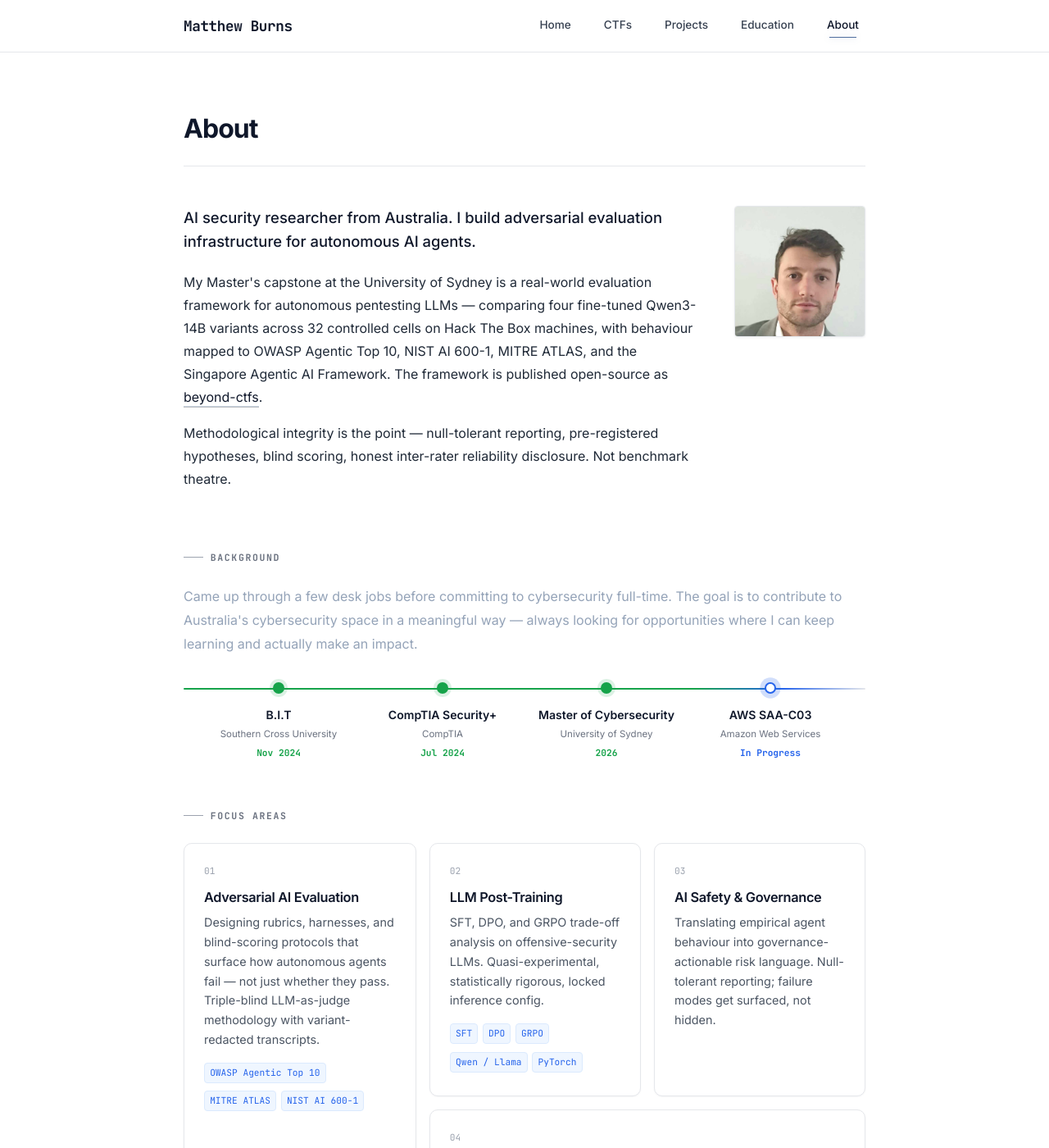
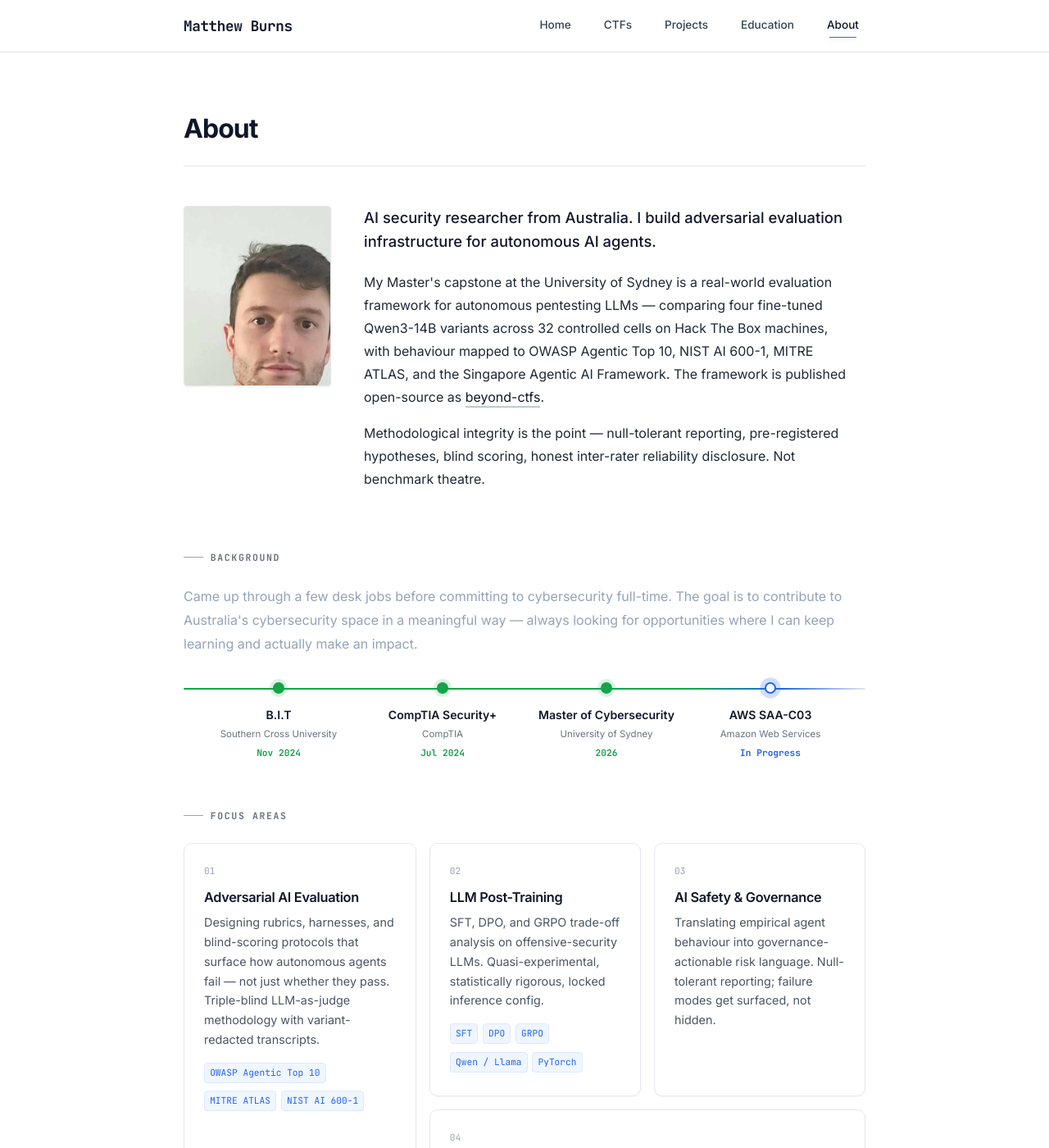
Before and after one commit to mburns00/mburns00.github.io, a Jekyll site: the page built from pages/about.html, in a window 1280 px wide and 1400 px high. Shown: the whole window at 82% size. Built offline with Jekyll 4.4.1, drawn with Linux system fonts in a browser that asks for light colours; some web fonts are replaced.

Commit message:
photo: switch to background-image for true horizontal crop control (was no-op on portrait source); about page photo moved to LEFT of intro, portrait aspect 180x220, anchored crop 30% from left

```diff
--- a/pages/about.html
+++ b/pages/about.html
@@ -5,27 +5,28 @@ permalink: /about/
 ---
 
 <style>
-  /* ━━ Intro — two-column with photo ━━ */
+  /* ━━ Intro — photo on LEFT, bio flowing right ━━ */
   .about-intro {
     display: grid;
-    grid-template-columns: 1fr 160px;
+    grid-template-columns: 180px 1fr;
     gap: 2.5rem;
     align-items: start;
     margin: 1.5rem 0 3.5rem 0;
   }
-  .about-intro-text { min-width: 0; max-width: 640px; }
+  .about-intro-text { min-width: 0; max-width: 600px; }
   .about-photo {
-    width: 160px;
-    height: 160px;
+    width: 180px;
+    height: 220px;
     border-radius: 4px;
-    object-fit: cover;
-    object-position: 40% 32%;
+    background-image: url("{{ '/assets/images/matthew-burns.jpg' | relative_url }}");
+    background-size: 145% auto;
+    background-position: 30% 26%;
+    background-repeat: no-repeat;
     border: 1px solid #e5e7eb;
     box-shadow: 0 1px 3px rgba(15, 23, 42, 0.06);
     display: block;
     filter: grayscale(0.04);
     transition: filter 200ms ease;
-    justify-self: end;
   }
   .about-photo:hover { filter: grayscale(0); }
   .about-intro .lead {
@@ -266,9 +267,8 @@ permalink: /about/
       gap: 1.5rem;
     }
     .about-photo {
-      width: 120px;
-      height: 120px;
-      justify-self: start;
+      width: 140px;
+      height: 170px;
     }
     .bento-grid {
       grid-template-columns: 1fr;
@@ -299,14 +299,14 @@ permalink: /about/
   }
 </style>
 
-<!-- Intro — text + photo -->
+<!-- Intro — photo on left, bio on right -->
 <div class="about-intro">
+  <div class="about-photo" role="img" aria-label="Matthew Burns"></div>
   <div class="about-intro-text">
     <p class="lead">AI security researcher from Australia. I build adversarial evaluation infrastructure for autonomous AI agents.</p>
     <p>My Master's capstone at the University of Sydney is a real-world evaluation framework for autonomous pentesting LLMs — comparing four fine-tuned Qwen3-14B variants across 32 controlled cells on Hack The Box machines, with behaviour mapped to OWASP Agentic Top 10, NIST AI 600-1, MITRE ATLAS, and the Singapore Agentic AI Framework. The framework is published open-source as <a href="https://github.com/mburns00/beyond-ctfs">beyond-ctfs</a>.</p>
     <p>Methodological integrity is the point — null-tolerant reporting, pre-registered hypotheses, blind scoring, honest inter-rater reliability disclosure. Not benchmark theatre.</p>
   </div>
-  <img class="about-photo" src="{{ '/assets/images/matthew-burns.jpg' | relative_url }}" alt="Matthew Burns" loading="lazy" />
 </div>
 
 <!-- Credentials -->
```
Also changed, not shown: index.html (+6 -4 lines).
